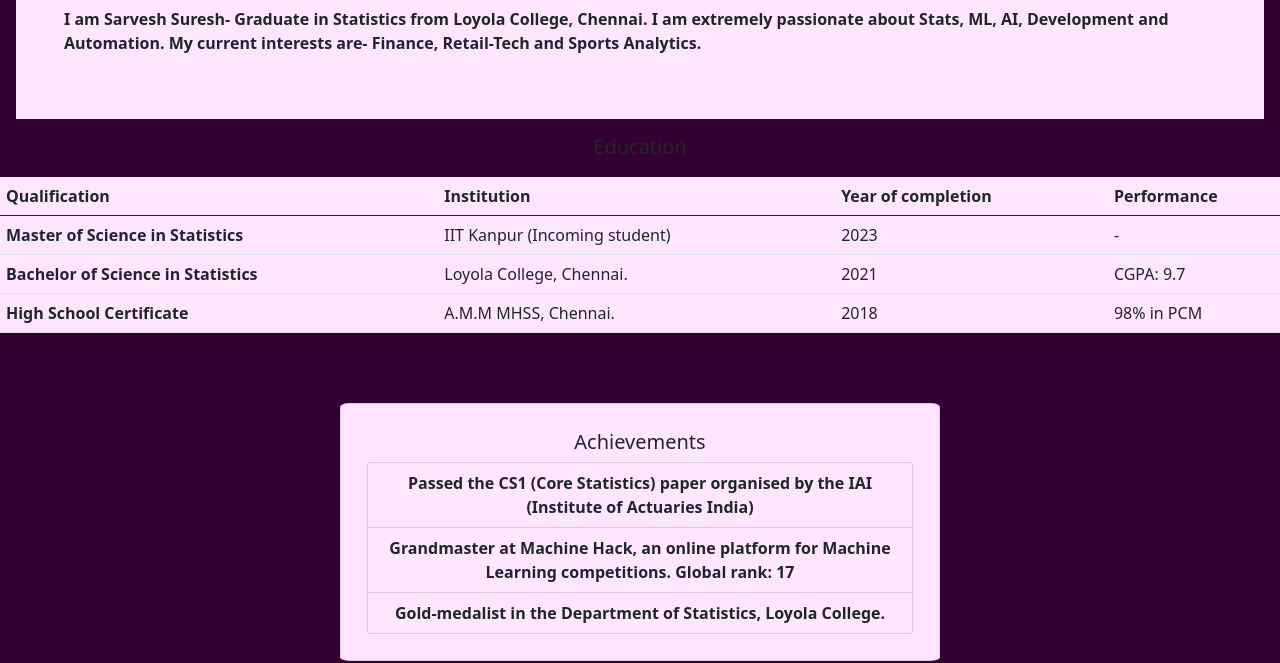
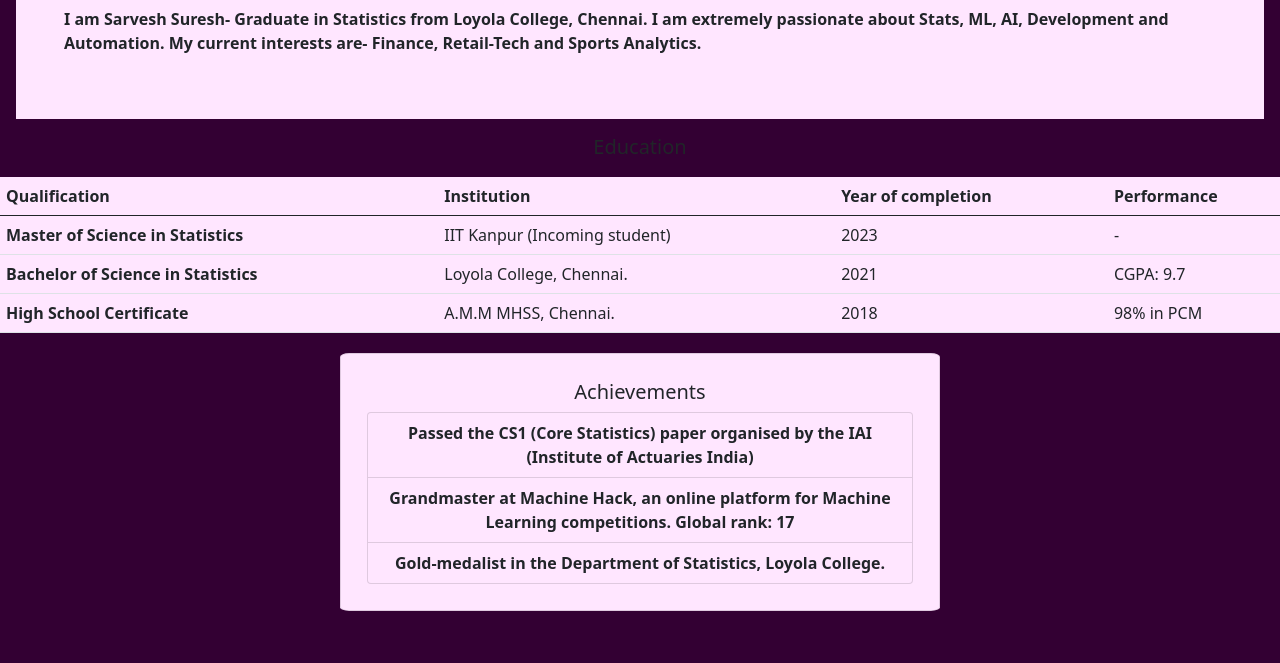
Before and after one commit to sarveshsuresh/portfolio, a plain HTML site: page index.html in a window 1280 px wide. Shown: the part 312-975 px from the top of the page. Drawn offline with nearby package versions, Linux system fonts and the light colour scheme.

Commit message:
Update index.html

```diff
--- a/index.html
+++ b/index.html
@@ -75,6 +75,7 @@
       .card{
         background-color: #ffe6ff !important;
         border-radius: 1.5% !important;
+        margin:10px !important;
       }
     </style>
 
```
